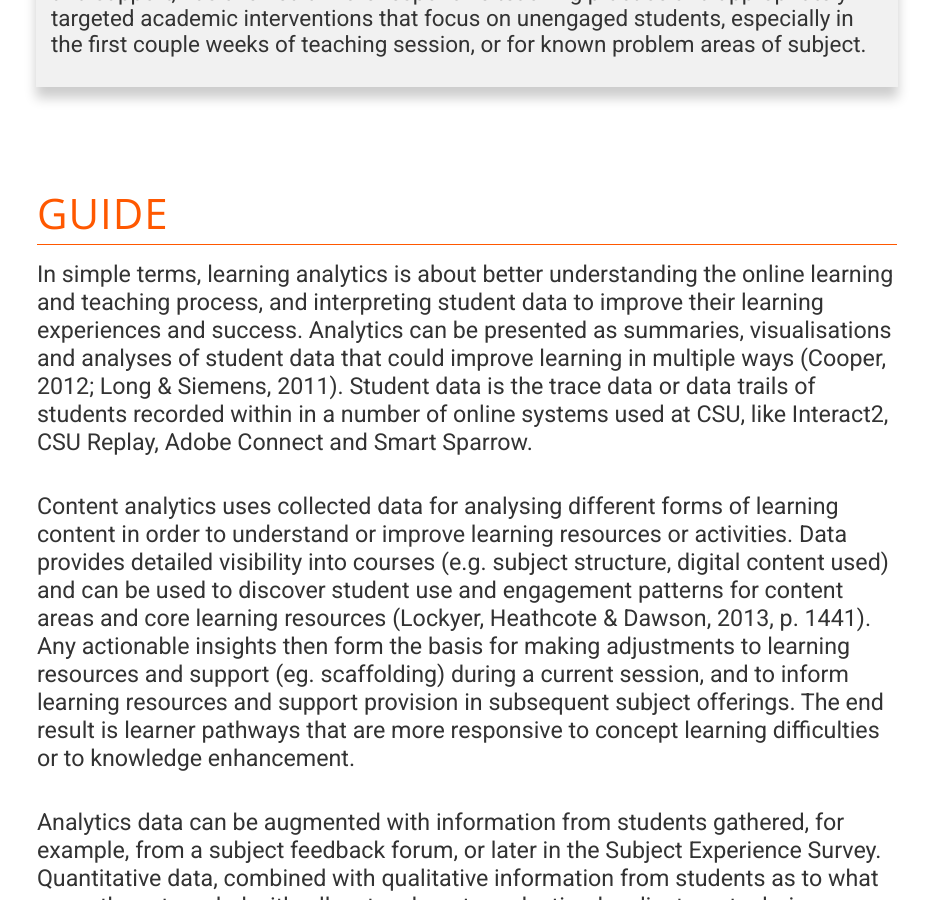
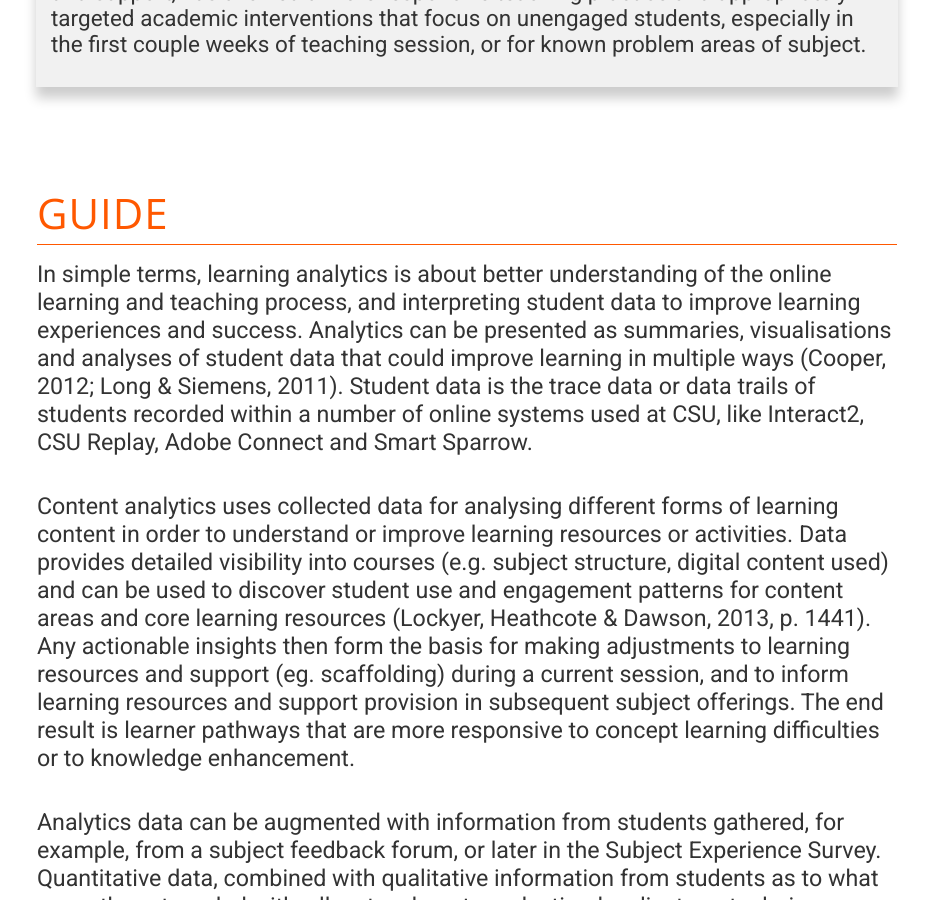
Before and after one commit to timklapdor/csulx, a Jekyll site: the page built from _strategies/Adapting-Learning-Resources.md, in a window 1280 px wide and 900 px high, scrolled down 1924 px. Shown: the whole window, without its empty margins (173-1106 px from the left). Built offline with Jekyll 4.4.1, drawn with Linux system fonts in a browser that asks for light colours; comment, search, counter and statistics services are not loaded; some of the changed text lies outside the part shown.

Commit message:
Update Adapting-Learning-Resources.md

```diff
--- a/_strategies/Adapting-Learning-Resources.md
+++ b/_strategies/Adapting-Learning-Resources.md
@@ -47,7 +47,7 @@ Data analytics has provided helpful insights into how students can be helped to
 
 ### Guide
 
-In simple terms, learning analytics is about better understanding the online learning and teaching process, and interpreting student data to improve their learning experiences and success. Analytics can be presented as summaries, visualisations and analyses of student data that could improve learning in multiple ways (Cooper, 2012; Long & Siemens, 2011). Student data is the trace data or data trails of students recorded within in a number of online systems used at CSU, like Interact2, CSU Replay, Adobe Connect and Smart Sparrow.
+In simple terms, learning analytics is about better understanding of the online learning and teaching process, and interpreting student data to improve learning experiences and success. Analytics can be presented as summaries, visualisations and analyses of student data that could improve learning in multiple ways (Cooper, 2012; Long & Siemens, 2011). Student data is the trace data or data trails of students recorded within a number of online systems used at CSU, like Interact2, CSU Replay, Adobe Connect and Smart Sparrow.
 
 Content analytics uses collected data for analysing different forms of learning content in order to understand or improve learning resources or activities. Data provides detailed visibility into courses (e.g. subject structure, digital content used) and can be used to discover student use and engagement patterns for content areas and core learning resources (Lockyer, Heathcote & Dawson, 2013, p. 1441). Any actionable insights then form the basis for making adjustments to learning resources and support (eg. scaffolding) during a current session, and to inform learning resources and support provision in subsequent subject offerings. The end result is learner pathways that are more responsive to concept learning difficulties or to knowledge enhancement.
 
```
Also changed, not shown: other parts of _strategies/Adapting-Learning-Resources.md (+1 -1 lines).
